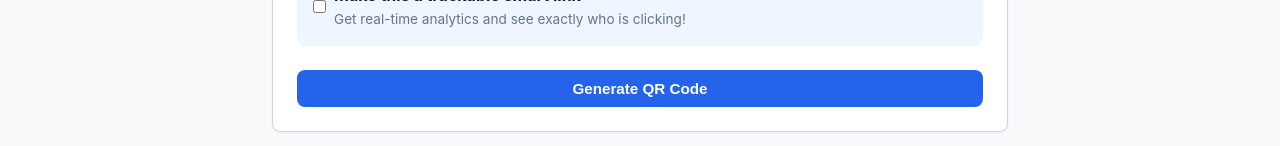
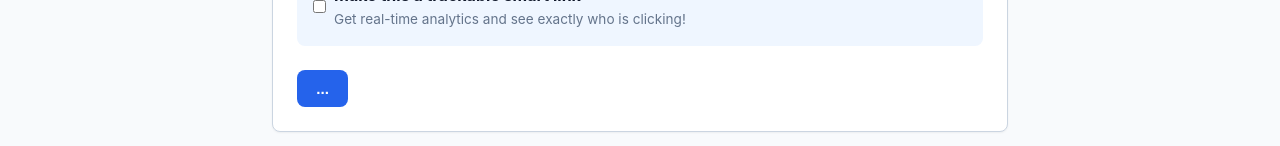
Before and after one commit to ashleybrown22343-max/qwikko, a Next.js app: page /generate in a window 1280 px wide. Shown: the part 455-601 px from the top of the page. Built offline with nearby package versions, Linux system fonts and the light colour scheme; no server answers.

Commit message:
Update page.js

```diff
--- a/app/generate/page.js
+++ b/app/generate/page.js
@@ -188,9 +188,7 @@ export default function Generate() {
 
         <div style={{ marginTop: "1.5rem" }}>
           <AdGate onComplete={generate}>
-  <Button variant="primary" disabled={loading} style={{ width: "100%" }}>
-    {loading ? "Processing..." : "Generate QR Code"}
-  </Button>
+  <Button>...</Button>
 </AdGate>
         </div>
       </Card>
```
